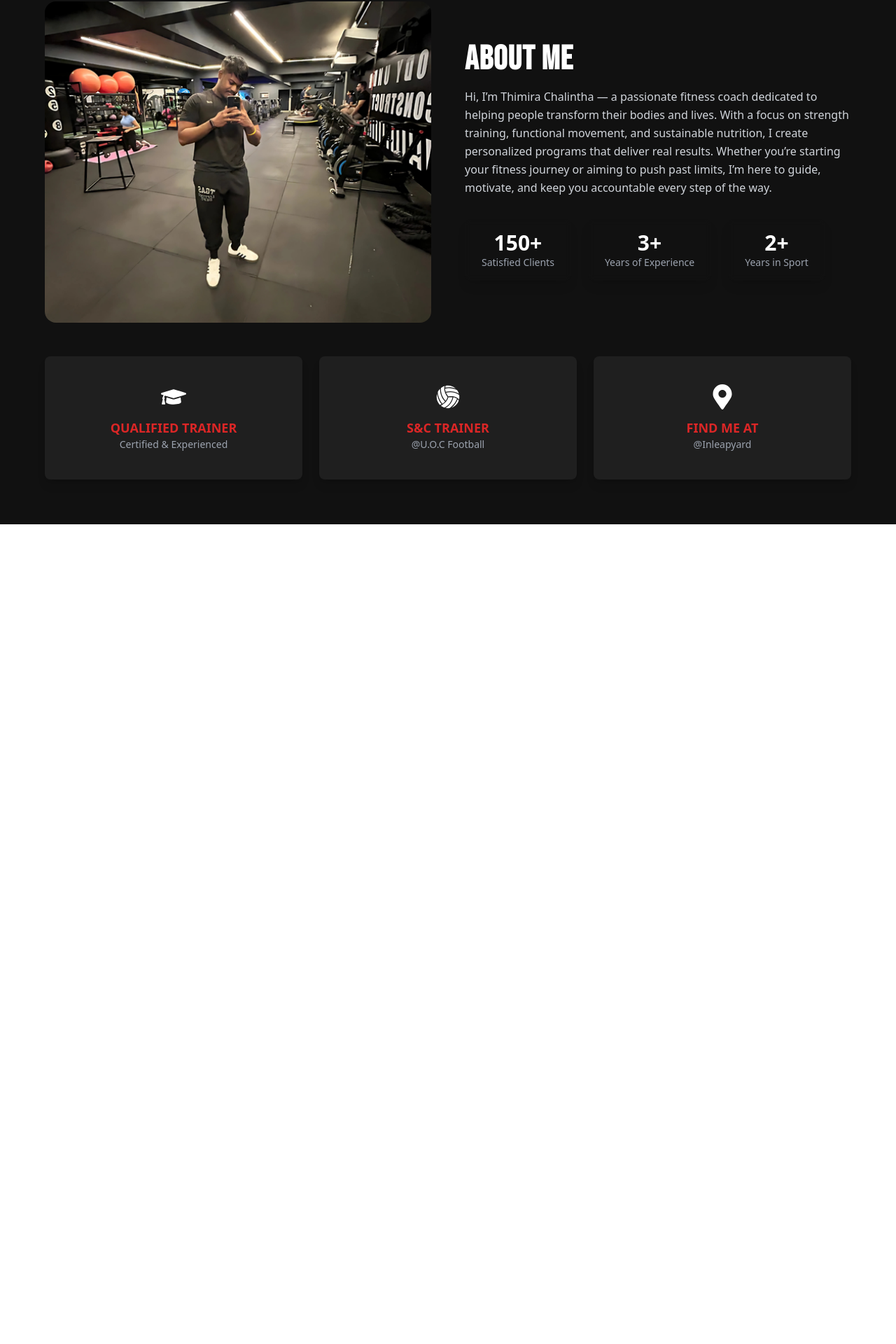
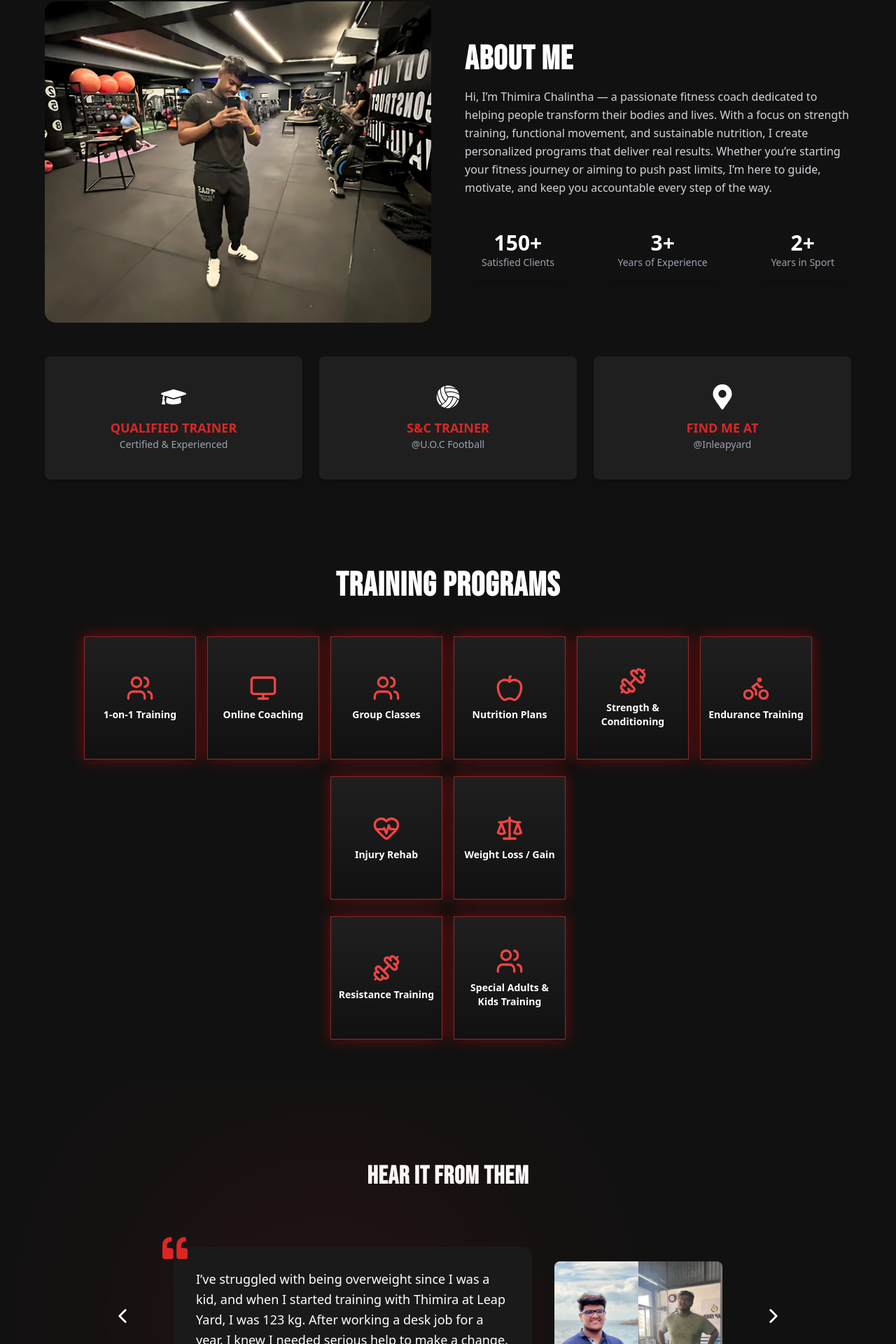
Before and after one commit to najmanmna/fitnessbythimmah, a React (Vite) app: page / in a window 1280 px wide. Shown: the part 862-2782 px from the top of the page at 70% size. Before the commit the page ends 1611 px from the top, so only its background shows below. Built offline with nearby package versions, Linux system fonts and the light colour scheme.

Commit message:
programs and testimonials added

```diff
--- a/package.json
+++ b/package.json
@@ -13,9 +13,11 @@
     "@fontsource/bebas-neue": "^5.2.6",
     "@fontsource/inter": "^5.2.6",
     "framer-motion": "^12.23.12",
+    "lucide-react": "^0.539.0",
     "react": "^19.1.1",
     "react-dom": "^19.1.1",
-    "react-icons": "^5.5.0"
+    "react-icons": "^5.5.0",
+    "react-parallax-tilt": "^1.7.304"
   },
   "devDependencies": {
     "@eslint/js": "^9.32.0",
--- a/src/App.jsx
+++ b/src/App.jsx
@@ -1,12 +1,16 @@
 import "./App.css";
 import AboutMe from "./components/AboutMe";
 import GymHeroSection from "./components/Hero";
+import TrainingPrograms from "./components/Programs";
+import TestimonialCarousel from "./components/Testimonials";
 
 function App() {
   return (
     <>
       <GymHeroSection />
       <AboutMe />
+      <TrainingPrograms />
+      <TestimonialCarousel />
     </>
   );
 }
--- a/src/components/AboutMe.jsx
+++ b/src/components/AboutMe.jsx
@@ -1,25 +1,57 @@
 import React from "react";
+import { motion } from "framer-motion";
 import { FaGraduationCap, FaMapMarkerAlt } from "react-icons/fa";
 import { GiVolleyballBall } from "react-icons/gi";
 import trainerImg from "../assets/images/aboutmeimg.png";
 
 const AboutMe = () => {
+  // Animation variants
+  const fadeInLeft = {
+    hidden: { opacity: 0, x: -50 },
+    visible: { opacity: 1, x: 0, transition: { duration: 0.8, ease: "easeOut" } },
+  };
+
+  const fadeInRight = {
+    hidden: { opacity: 0, x: 50 },
+    visible: { opacity: 1, x: 0, transition: { duration: 0.8, ease: "easeOut" } },
+  };
+
+  const fadeUpStagger = {
+    hidden: { opacity: 0, y: 30 },
+    visible: (i) => ({
+      opacity: 1,
+      y: 0,
+      transition: { duration: 0.6, ease: "easeOut", delay: i * 0.2 },
+    }),
+  };
+
   return (
     <section className="bg-[#111] text-white py-16 px-4 md:px-12">
       <div className="max-w-6xl mx-auto">
         {/* Top Section */}
         <div className="grid md:grid-cols-2 gap-12 items-center">
           {/* Left: Image */}
-          <div className="rounded-2xl overflow-hidden">
+          <motion.div
+            className="rounded-2xl overflow-hidden"
+            initial="hidden"
+            whileInView="visible"
+            viewport={{ once: true }}
+            variants={fadeInLeft}
+          >
             <img
               src={trainerImg}
               alt="Trainer"
               className="w-full h-full object-cover"
             />
-          </div>
+          </motion.div>
 
           {/* Right: Text */}
-          <div>
+          <motion.div
+            initial="hidden"
+            whileInView="visible"
+            viewport={{ once: true }}
+            variants={fadeInRight}
+          >
             <h2 className="font-heading tracking-wide text-4xl md:text-5xl font-bold mb-4">
               ABOUT ME
             </h2>
@@ -34,44 +66,61 @@ const AboutMe = () => {
             </p>
 
             {/* Stats */}
-            <div className="flex gap-6 flex-wrap">
-              <div className="backdrop-blur-sm rounded-lg px-6 py-4 text-center shadow-lg">
-                <h3 className="text-3xl font-bold">150+</h3>
-                <p className="text-gray-400 text-sm">Satisfied Clients</p>
-              </div>
-              <div className="backdrop-blur-sm rounded-lg px-6 py-4 text-center shadow-lg">
-                <h3 className="text-3xl font-bold">3+</h3>
-                <p className="text-gray-400 text-sm">Years of Experience</p>
-              </div>
-              <div className="backdrop-blur-sm rounded-lg px-6 py-4 text-center shadow-lg">
-                <h3 className="text-3xl font-bold">2+</h3>
-                <p className="text-gray-400 text-sm">Years in Sport</p>
-              </div>
+            <div className="flex gap-6 flex-wrap flex-col md:flex-row justify-between">
+              {[
+                { number: "150+", label: "Satisfied Clients" },
+                { number: "3+", label: "Years of Experience" },
+                { number: "2+", label: "Years in Sport" },
+              ].map((stat, i) => (
+                <motion.div
+                  key={i}
+                  className="backdrop-blur-sm rounded-lg px-6 py-4 text-center shadow-lg"
+                  custom={i}
+                  initial="hidden"
+                  whileInView="visible"
+                  viewport={{ once: true }}
+                  variants={fadeUpStagger}
+                >
+                  <h3 className="text-3xl font-bold">{stat.number}</h3>
+                  <p className="text-gray-400 text-sm">{stat.label}</p>
+                </motion.div>
+              ))}
             </div>
-          </div>
+          </motion.div>
         </div>
 
         {/* Bottom Cards */}
         <div className="grid md:grid-cols-3 gap-6 mt-12">
-          <div className="bg-[#1F1F1F] rounded-lg p-6 text-center shadow-lg py-10">
-            <FaGraduationCap className="mx-auto text-4xl text-white mb-3" />
-            <h3 className="text-red-600 font-bold text-lg">
-              QUALIFIED TRAINER
-            </h3>
-            <p className="text-gray-400 text-sm">Certified & Experienced</p>
-          </div>
-
-          <div className="bg-[#1F1F1F] rounded-lg p-6 text-center shadow-lg py-10">
-            <GiVolleyballBall className="mx-auto text-4xl text-white mb-3" />
-            <h3 className="text-red-600 font-bold text-lg">S&amp;C TRAINER</h3>
-            <p className="text-gray-400 text-sm">@U.O.C Football</p>
-          </div>
-
-          <div className="bg-[#1F1F1F] rounded-lg p-6 text-center shadow-lg py-10">
-            <FaMapMarkerAlt className="mx-auto text-4xl text-white mb-3" />
-            <h3 className="text-red-600 font-bold text-lg">FIND ME AT</h3>
-            <p className="text-gray-400 text-sm">@Inleapyard</p>
-          </div>
+          {[
+            {
+              icon: <FaGraduationCap className="mx-auto text-4xl text-white mb-3" />,
+              title: "QUALIFIED TRAINER",
+              desc: "Certified & Experienced",
+            },
+            {
+              icon: <GiVolleyballBall className="mx-auto text-4xl text-white mb-3" />,
+              title: "S&C TRAINER",
+              desc: "@U.O.C Football",
+            },
+            {
+              icon: <FaMapMarkerAlt className="mx-auto text-4xl text-white mb-3" />,
+              title: "FIND ME AT",
+              desc: "@Inleapyard",
+            },
+          ].map((card, i) => (
+            <motion.div
+              key={i}
+              className="bg-[#1F1F1F] rounded-lg p-6 text-center shadow-lg py-10"
+              initial={{ opacity: 0, scale: 0.9 }}
+              whileInView={{ opacity: 1, scale: 1 }}
+              viewport={{ once: true }}
+              transition={{ duration: 0.6, delay: i * 0.2, ease: "easeOut" }}
+            >
+              {card.icon}
+              <h3 className="text-red-600 font-bold text-lg">{card.title}</h3>
+              <p className="text-gray-400 text-sm">{card.desc}</p>
+            </motion.div>
+          ))}
         </div>
       </div>
     </section>
--- /dev/null
+++ b/src/components/Programs.jsx
@@ -0,0 +1,139 @@
+import React from "react";
+import { motion } from "framer-motion";
+import {
+  Dumbbell,
+  Monitor,
+  Users,
+  Apple,
+  Bike,
+  HeartPulse,
+  Scale,
+} from "lucide-react";
+
+const programs = [
+  { icon: <Users size={40} />, title: "1-on-1 Training" },
+  { icon: <Monitor size={40} />, title: "Online Coaching" },
+  { icon: <Users size={40} />, title: "Group Classes" },
+  { icon: <Apple size={40} />, title: "Nutrition Plans" },
+  { icon: <Dumbbell size={40} />, title: "Strength & Conditioning" },
+  { icon: <Bike size={40} />, title: "Endurance Training" },
+  { icon: <HeartPulse size={40} />, title: "Injury Rehab" },
+  { icon: <Scale size={40} />, title: "Weight Loss / Gain" },
+  { icon: <Dumbbell size={40} />, title: "Resistance Training" },
+  { icon: <Users size={40} />, title: "Special Adults & Kids Training" },
+];
+
+const containerVariants = {
+  hidden: { opacity: 0 },
+  show: {
+    opacity: 1,
+    transition: {
+      staggerChildren: 0.12,
+    },
+  },
+};
+
+const cardVariants = {
+  hidden: { opacity: 0, y: 40, scale: 0.9 },
+  show: {
+    opacity: 1,
+    y: 0,
+    scale: 1,
+    transition: { type: "spring", stiffness: 120 },
+  },
+};
+
+export default function TrainingProgramsHex() {
+  return (
+    <section className="bg-[#111] py-16 px-4">
+      <div className="max-w-6xl mx-auto text-center">
+        <h2 className="font-heading text-white text-4xl md:text-5xl font-bold tracking-wide mb-12">
+          TRAINING PROGRAMS
+        </h2>
+
+        {/* Desktop T shape */}
+        <motion.div
+          className="hidden lg:flex flex-col items-center gap-6"
+          variants={containerVariants}
+          initial="hidden"
+          whileInView="show"
+          viewport={{ once: true, amount: 0.2 }} // triggers on scroll
+        >
+          {/* Row 1: 6 items */}
+          <div className="flex gap-4">
+            {programs.slice(0, 6).map((program, index) => (
+              <HexagonCard key={index} {...program} />
+            ))}
+          </div>
+          {/* Row 2: 2 items (bounce effect) */}
+          <div className="flex gap-4">
+            {programs.slice(6, 8).map((program, index) => (
+              <HexagonCard key={index + 6} {...program} bounce />
+            ))}
+          </div>
+          {/* Row 3: 2 items (bounce effect) */}
+          <div className="flex gap-4">
+            {programs.slice(8, 10).map((program, index) => (
+              <HexagonCard key={index + 8} {...program} bounce />
+            ))}
+          </div>
+        </motion.div>
+
+        {/* Mobile/Tablet: Wrapped layout */}
+        <motion.div
+          className="lg:hidden flex flex-wrap justify-center gap-4"
+          variants={containerVariants}
+          initial="hidden"
+          whileInView="show"
+          viewport={{ once: true, amount: 0.2 }}
+        >
+          {programs.map((program, index) => (
+            <HexagonCard key={index} {...program} />
+          ))}
+        </motion.div>
+      </div>
+
+      {/* Hexagon shape */}
+      {/* <style jsx>{`
+        .hexagon {
+          clip-path: polygon(
+            25% 6.7%,
+            75% 6.7%,
+            100% 50%,
+            75% 93.3%,
+            25% 93.3%,
+            0% 50%
+          );
+        }
+      `}</style> */}
+    </section>
+  );
+}
+
+function HexagonCard({ icon, title, bounce }) {
+  return (
+    <motion.div
+      variants={cardVariants}
+      whileHover={{ scale: 1.08 }}
+      animate={
+        bounce
+          ? {
+              y: [0, -6, 0],
+              transition: {
+                duration: 2,
+                repeat: Infinity,
+                ease: "easeInOut",
+                delay: 1.2, // starts after entrance
+              },
+            }
+          : {}
+      }
+      className="relative w-40 h-44 hexagon flex flex-col items-center justify-center
+      bg-gradient-to-b from-[#1F1F1F] to-[#111] border border-red-500/50
+      shadow-[0_0_20px_rgba(255,0,0,0.4)] hover:shadow-[0_0_35px_rgba(255,0,0,0.8)]"
+    >
+      <div className="text-red-500 mb-2">{icon}</div>
+      <h3 className="text-white text-sm font-semibold px-2">{title}</h3>
+    </motion.div>
+  );
+}
--- /dev/null
+++ b/src/components/Testimonials.jsx
@@ -0,0 +1,92 @@
+import React, { useState } from "react";
+import { FaQuoteLeft, FaQuoteRight } from "react-icons/fa";
+import { IoChevronBack, IoChevronForward } from "react-icons/io5";
+
+// Import your images
+import testimonialImg1 from "../assets/images/testimonials/aashiq.jpg";
+// import more if you have more testimonials
+
+const testimonials = [
+  {
+    name: "Aashiq",
+    text: `I’ve struggled with being overweight since I was a kid, and when I started training with Thimira at Leap Yard, I was 123 kg. After working a desk job for a year, I knew I needed serious help to make a change. Thimira has been incredibly supportive and knowledgeable from the start.`,
+    image: testimonialImg1,
+  },
+  {
+    name: "Aashiq",
+    text: `I’ve struggled with being overweight since I was a kid, and when I started training with Thimira at Leap Yard, I was 123 kg. After working a desk job for a year, I knew I needed serious help to make a change. Thimira has been incredibly supportive and knowledgeable from the start.`,
+    image: testimonialImg1,
+  },
+  // Add more testimonials here
+];
+
+export default function TestimonialCarousel() {
+  const [index, setIndex] = useState(0);
+
+  const prevSlide = () =>
+    setIndex(index === 0 ? testimonials.length - 1 : index - 1);
+  const nextSlide = () =>
+    setIndex(index === testimonials.length - 1 ? 0 : index + 1);
+
+  return (
+    <section className="relative py-28 px-4 bg-[#111] overflow-hidden">
+      {/* Red Glow Background */}
+      <div className="absolute inset-0 -z-1">
+        <div className="absolute top-1/2 ml-10 left-1/3 w-[400px] h-[200px] -translate-x-1/2 -translate-y-1/2 bg-red-600 opacity-30 blur-[150px] rounded-full"></div>
+      </div>
+
+      {/* Heading */}
+      <h2 className="font-heading text-white text-center font-bold text-3xl md:text-4xl mb-20 tracking-wide">
+        HEAR IT FROM THEM
+      </h2>
+
+      <div className="max-w-5xl justify-center mx-auto flex flex-col md:flex-row items-center gap-8">
+        {/* Left - Quote */}
+        <div className="bg-[#1A1A1A] p-8 rounded-xl max-w-lg relative">
+          <FaQuoteLeft className="absolute -top-4 -left-4 text-red-600 text-4xl" />
+          <p className="text-white text-lg leading-relaxed mb-6">
+            {testimonials[index].text}
+          </p>
+          <p className="text-gray-400 text-sm">{testimonials[index].name}</p>
+          <FaQuoteRight className="absolute -bottom-4 -right-4 text-red-600 text-4xl" />
+        </div>
+
+        {/* Right - Before/After Image */}
+        <div className="w-full md:w-60">
+          <img
+            src={testimonials[index].image}
+            alt={testimonials[index].name}
+            className="w-full h-full object-cover rounded-lg"
+          />
+        </div>
+      </div>
+
+      {/* Navigation Arrows */}
+      <button
+        onClick={prevSlide}
+        className="absolute left-40 top-1/2 transform -translate-y-1/2 text-white text-3xl"
+      >
+        <IoChevronBack />
+      </button>
+      <button
+        onClick={nextSlide}
+        className="absolute right-40 top-1/2 transform -translate-y-1/2 text-white text-3xl"
+      >
+        <IoChevronForward />
+      </button>
+
+      {/* Dots */}
+      <div className="flex justify-center mt-6 gap-2">
+        {testimonials.map((_, i) => (
+          <span
+            key={i}
+            onClick={() => setIndex(i)}
+            className={`cursor-pointer w-3 h-3 rounded-full ${
+              i === index ? "bg-red-600" : "bg-gray-600"
+            }`}
+          />
+        ))}
+      </div>
+    </section>
+  );
+}
```
Also changed, not shown: src/assets/images/testimonials/aashiq.jpg (added), 1 other file (tests, documents, lock files or other folders).
